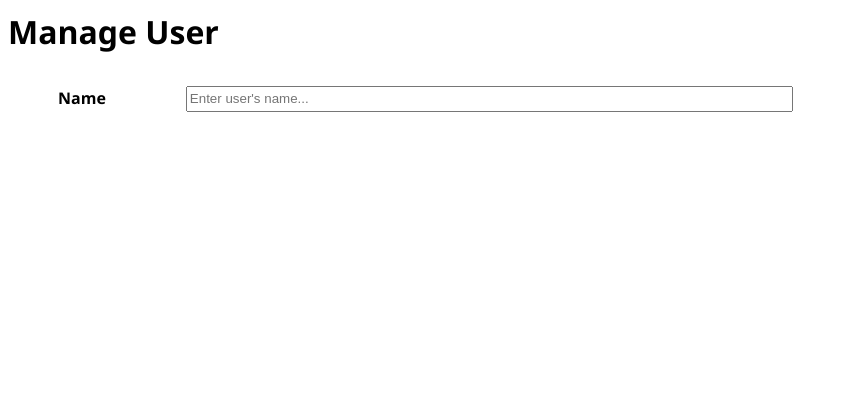
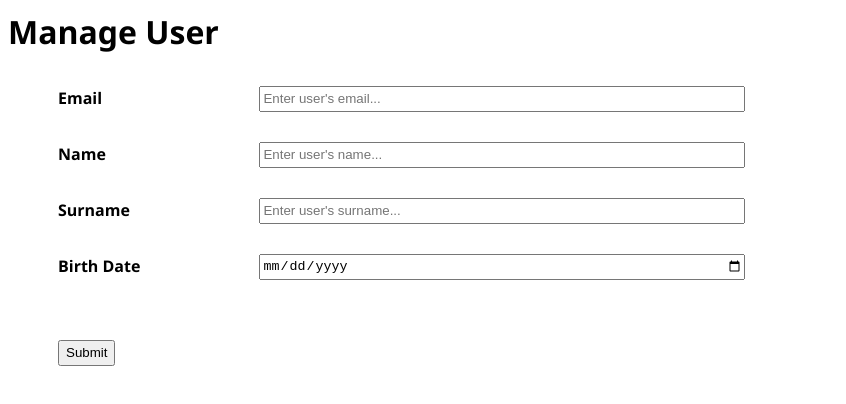
Before and after one commit to ArtsiomMashchonak/UserManagement, a plain HTML site: page UserManagement.Front/manage-user.html in a window 1280 px wide. Shown: the whole page, without its empty margins (0-846 px from the left). Drawn offline with Linux system fonts and the light colour scheme.

Commit message:
Add default user form

```diff
--- a/UserManagement.Front/manage-user.html
+++ b/UserManagement.Front/manage-user.html
@@ -9,12 +9,25 @@
 </head>
 
 <body>
-    <form class="form" action="post">
+    <form class="form" action="POST">
         <div class="form__title">Manage User</div>
+        <div class="form__item">
+            <label class="form__label" for="email-input">Email</label>
+            <input class="form__input" id="email-input" type="email" placeholder="Enter user's email...">
+        </div>
         <div class="form__item">
             <label class="form__label" for="name-input">Name</label>
             <input class="form__input" id="name-input" type="text" placeholder="Enter user's name...">
         </div>
+        <div class="form__item">
+            <label class="form__label" for="surname-input">Surname</label>
+            <input class="form__input" id="surname-input" type="text" placeholder="Enter user's surname...">
+        </div>
+        <div class="form__item">
+            <label class="form__label" for="birthdate-input">Birth Date</label>
+            <input class="form__input" id="birthdate-input" type="date" placeholder="Enter user's birth date...">
+        </div>
+        <button class="form__button" type="submit">Submit</button>
     </form>
 </body>
 
--- a/UserManagement.Front/styles/form.css
+++ b/UserManagement.Front/styles/form.css
@@ -22,8 +22,13 @@
 .form__label {
     font-weight: 600;
     margin: 0 80px 0 0;
+    width: 10%;
 }
 
 .form__input {
-    width: 50%;
+    width: 40%;
 }
+
+.form__button {
+    margin: 30px 0 30px 50px;
+}
```
